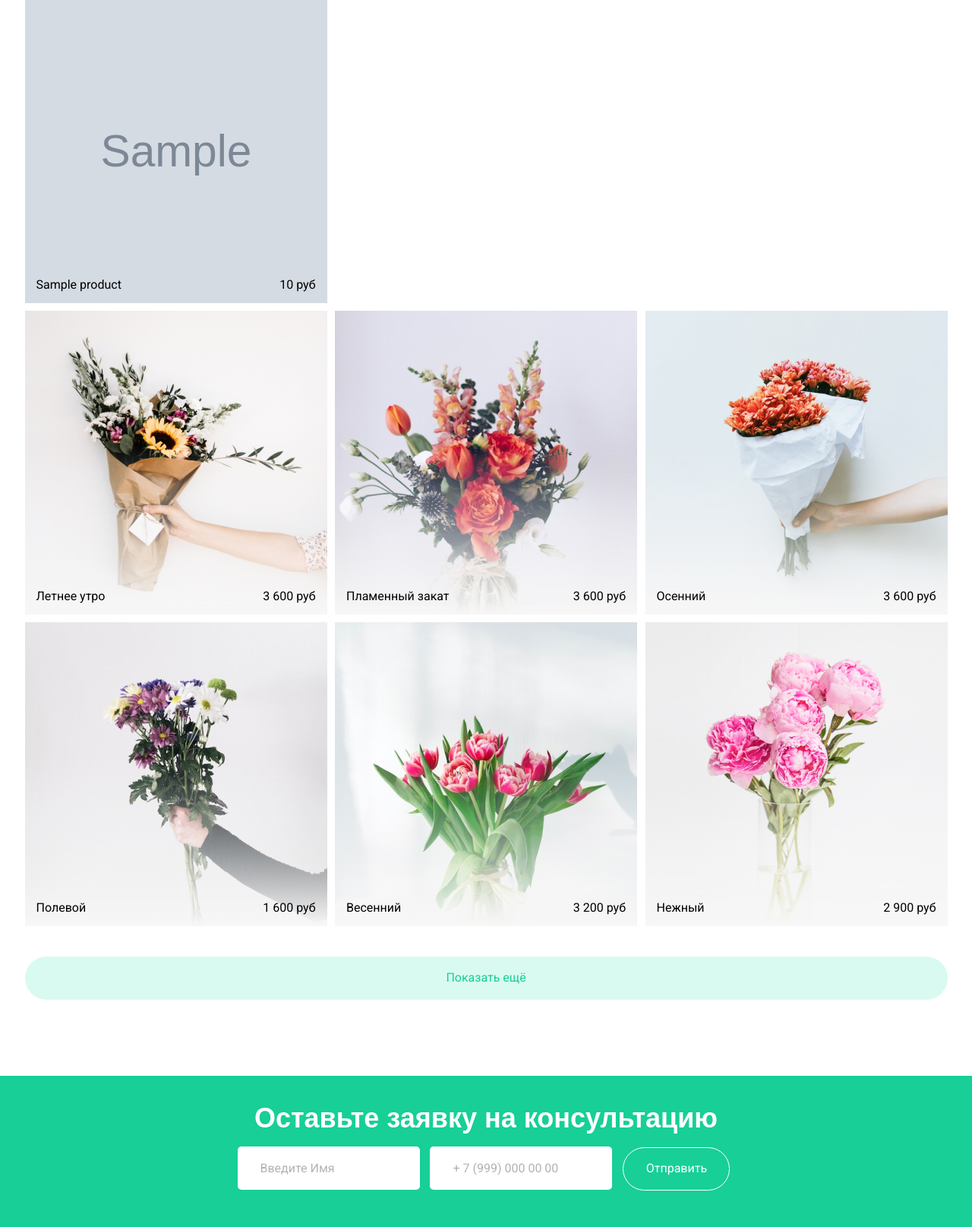
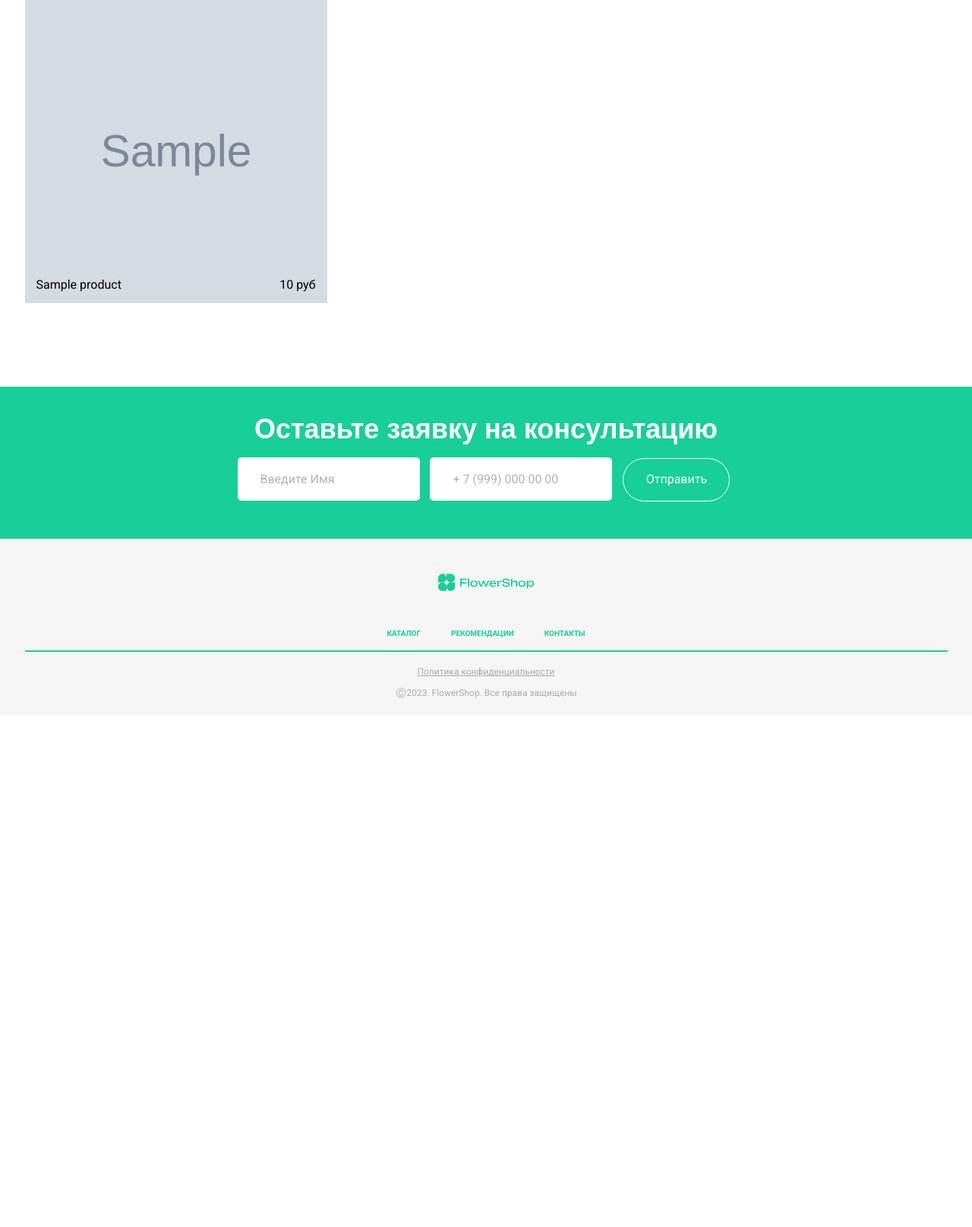
Before and after one commit to MelnikovEI/flowers-shop-site, a Django app: template shop/templates/catalog.html in a window 1280 px wide. Shown: the part 218-1833 px from the top of the page at 76% size. After the commit the page ends 1137 px from the top, so only its background shows below. Run offline with Django 3.2, Linux system fonts and the light colour scheme; the template is opened without the code that fills it: most values are stand-ins (such as "Sample title", 1, 10 or a date in 2020); grey boxes marked "Sample" are stand-in pictures; some web fonts are replaced.

Commit message:
Fix ctatalog.html layout

```diff
--- a/shop/static/css/main.css
+++ b/shop/static/css/main.css
@@ -72,6 +72,11 @@ input::placeholder {
 	display: flex;
 	align-items: center;
 	justify-content: space-between;
+}
+.ficb2 {
+	display: flex;
+	align-items: center;
+	justify-content: flex-start;
 }
 .ficc {
 	display: flex;
--- a/shop/templates/catalog.html
+++ b/shop/templates/catalog.html
@@ -7,61 +7,28 @@
 			<div class="catalog">
 				<div class="title">Все букеты</div>
 				<div class="catalog__block">
-					<div class="recommended__elems ficb">
+					<div class="recommended__elems ficb2">
 						{% for product in products %}
-							<div class="recommended__block" style="background: url({{ product.image }}) no-repeat center bottom / cover">
-								<div class="recommended__block_elems ficb">
-									<span class="recommended__block_intro">{{ product.title }}</span>
-									<span class="recommended__block_price">{{ product.price }} руб</span>
+							{% if forloop.counter|divisibleby:"3" %}
+								<div class="recommended__block" style="background: url({{ product.image }}) no-repeat center bottom / cover">
+									<div class="recommended__block_elems ficb">
+										<span class="recommended__block_intro">{{ product.title }}</span>
+										<span class="recommended__block_price">{{ product.price }} руб</span>
+									</div>
 								</div>
-							</div>
+								</div><div class="recommended__elems ficb2">
+							{% else %}
+								<div class="recommended__block" style="background: url({{ product.image }}) no-repeat center bottom / cover">
+									<div class="recommended__block_elems ficb">
+										<span class="recommended__block_intro">{{ product.title }}</span>
+										<span class="recommended__block_price">{{ product.price }} руб</span>
+									</div>
+								</div>
+							{% endif %}
 						{% endfor %}
 					</div>
 
-					<div class="recommended__elems ficb recommended__elems_first">
-						<div class="recommended__block recommended__block_first">
-							<div class="recommended__block_elems ficb">
-								<span class="recommended__block_intro">Летнее утро</span>
-								<span class="recommended__block_price">3 600 руб</span>
-							</div>
-						</div>
-						<div class="recommended__block recommended__block_sec">
-							<div class="recommended__block_elems ficb">
-								<span class="recommended__block_intro">Пламенный закат</span>
-								<span class="recommended__block_price">3 600 руб</span>
-							</div>
-						</div>
-						<div class="recommended__block recommended__block_thr">
-							<div class="recommended__block_elems ficb">
-								<span class="recommended__block_intro">Осенний</span>
-								<span class="recommended__block_price">3 600 руб</span>
-							</div>
-						</div>
-					</div>
-
-					<div class="recommended__elems ficb recommended__elems_sec">
-						<div class="recommended__block recommended__block_first">
-							<div class="recommended__block_elems ficb">
-								<span class="recommended__block_intro">Полевой</span>
-								<span class="recommended__block_price">1 600 руб</span>
-							</div>
-						</div>
-						<div class="recommended__block recommended__block_sec">
-							<div class="recommended__block_elems ficb">
-								<span class="recommended__block_intro">Весенний</span>
-								<span class="recommended__block_price">3 200 руб</span>
-							</div>
-						</div>
-						<div class="recommended__block recommended__block_thr">
-							<div class="recommended__block_elems ficb">
-								<span class="recommended__block_intro">Нежный</span>
-								<span class="recommended__block_price">2 900 руб</span>
-							</div>
-						</div>
-
-
-					</div>
-					<button class="btn largeBtn catalog__btn">Показать ещё</button>
+<!--					<button class="btn largeBtn catalog__btn">Показать ещё</button>-->
 				</div>
 			</div>
 		</div>
```
